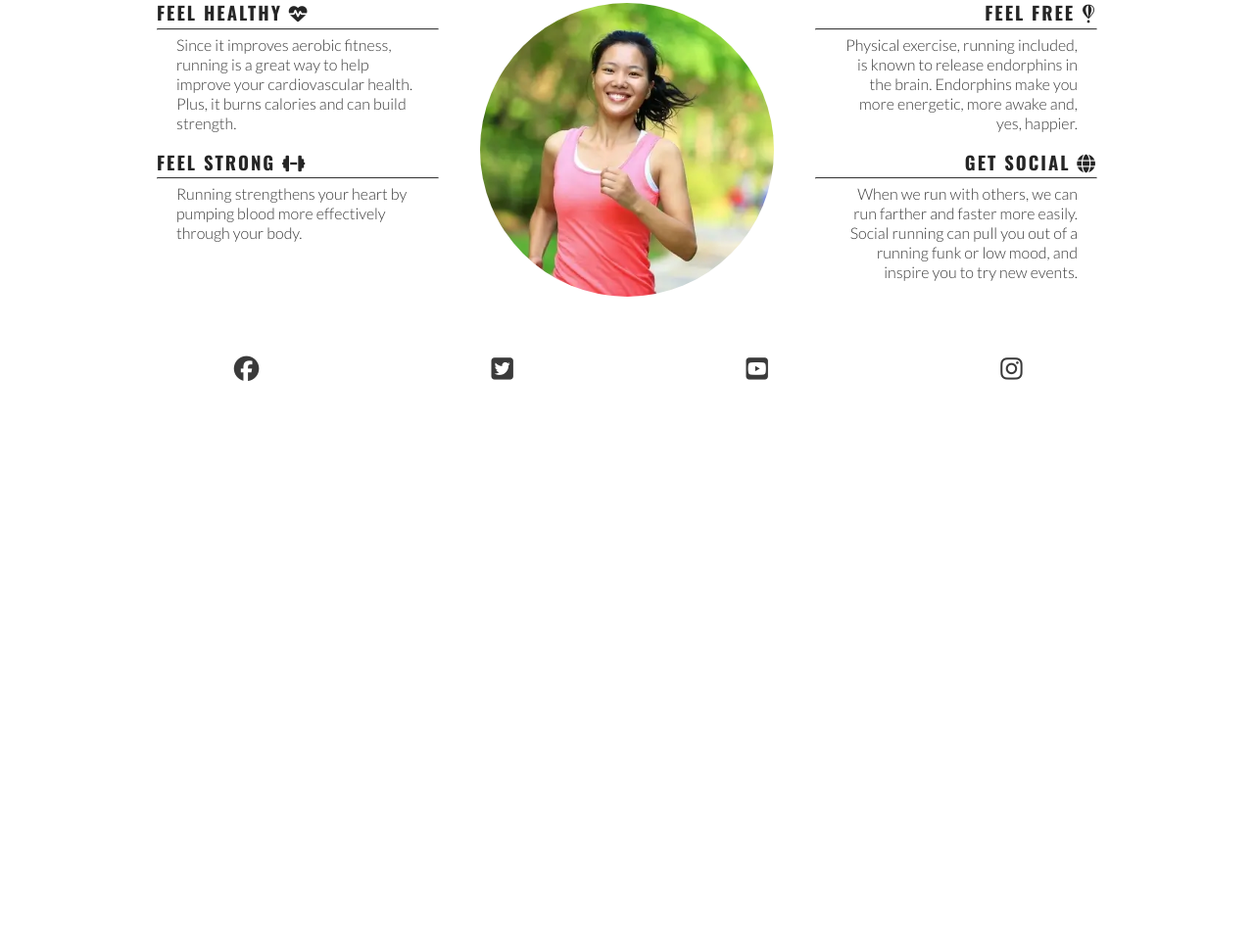
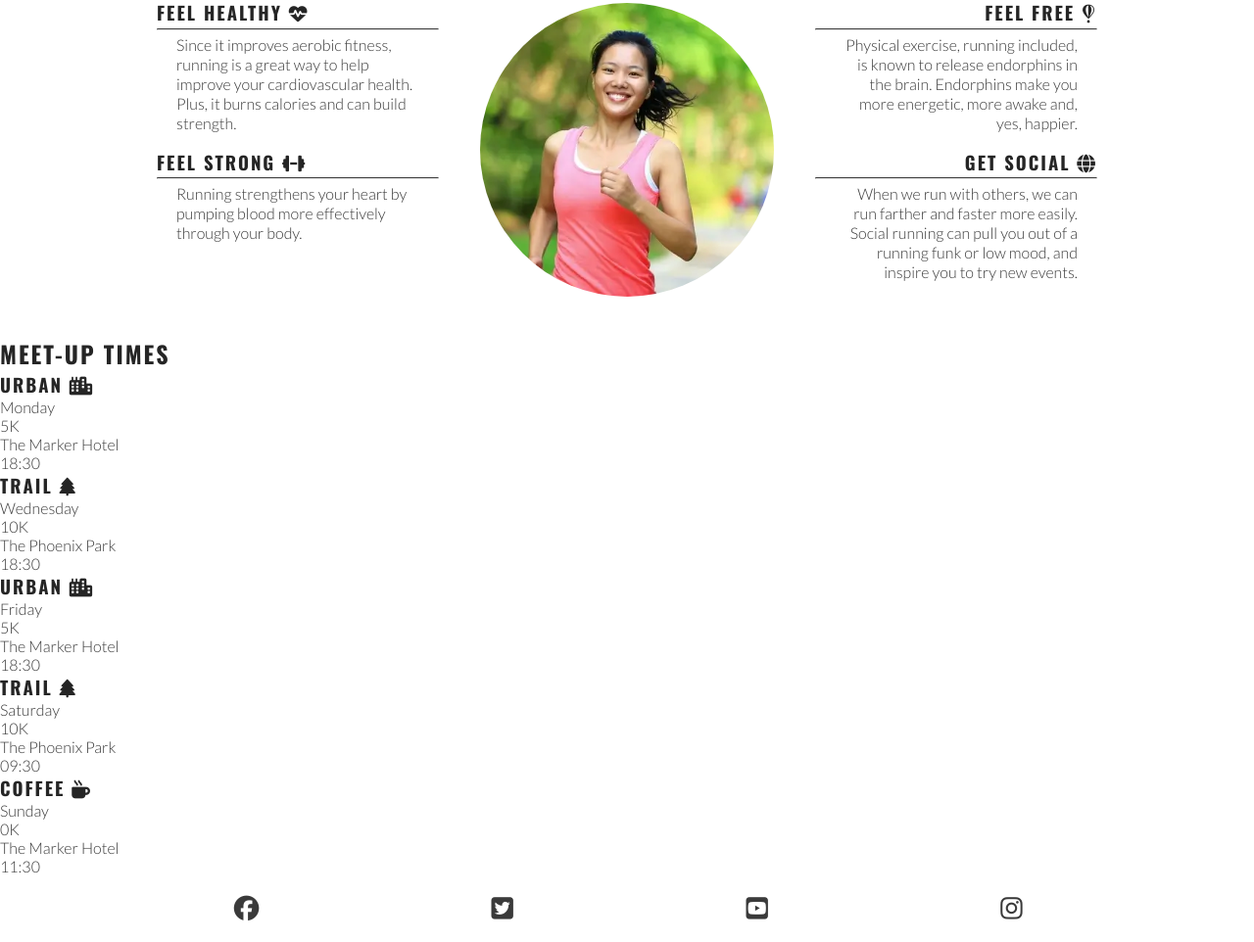
Before and after one commit to meena-rathi/walk_through, a plain HTML site: page index.html in a window 1280 px wide. Shown: the part 782-1744 px from the top of the page at 98% size. Before the commit the page ends 1193 px from the top, so only its background shows below. Drawn offline with nearby package versions, Linux system fonts and the light colour scheme.

Commit message:
add time meetup section

```diff
--- a/index.html
+++ b/index.html
@@ -91,6 +91,46 @@
                 </div>
             </div>
         </section>
+        <section id="meetups">
+            <h2>Meet-up Times</h2>
+            <div id="times">
+                <div>
+                    <h3>Urban <i class="fa-solid fa-city"></i></h3>
+                    <p>Monday</p>
+                    <p>5K</p>
+                    <p>The Marker Hotel</p>
+                    <p>18:30</p>
+                </div>
+                <div>
+                    <h3>Trail <i class="fa-solid fa-tree"></i></h3>
+                    <p>Wednesday</p>
+                    <p>10K</p>
+                    <p>The Phoenix Park</p>
+                    <p>18:30</p>
+                </div>
+                <div>
+                    <h3>Urban <i class="fa-solid fa-city"></i></h3>
+                    <p>Friday</p>
+                    <p>5K</p>
+                    <p>The Marker Hotel</p>
+                    <p>18:30</p>
+                </div>
+                <div>
+                    <h3>Trail <i class="fa-solid fa-tree"></i></h3>
+                    <p>Saturday</p>
+                    <p>10K</p>
+                    <p>The Phoenix Park</p>
+                    <p>09:30</p>
+                </div>
+                <div>
+                    <h3>Coffee <i class="fa-solid fa-mug-hot"></i></h3>
+                    <p>Sunday</p>
+                    <p>0K</p>
+                    <p>The Marker Hotel</p>
+                    <p>11:30</p>
+                </div>
+            </div>
+        </section>
     </main>
     <footer>
         <ul id="social-networks">
```
